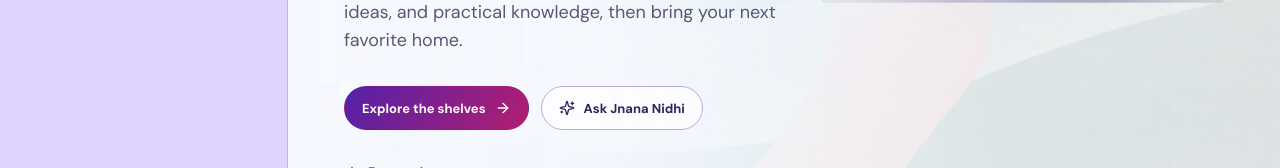
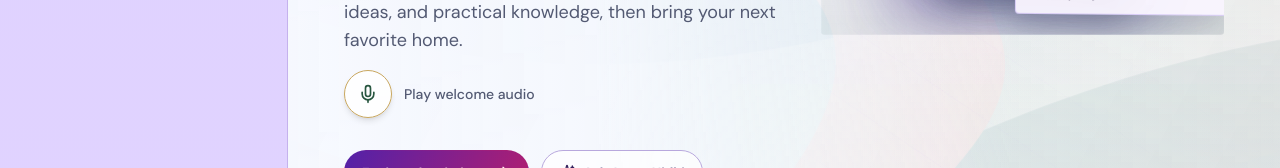
Before and after one commit to basukiran/shoppilot, a React (Vite) app: page / in a window 1280 px wide. Shown: the part 716-884 px from the top of the page. Built offline with nearby package versions, Linux system fonts and the light colour scheme; no server answers.

Commit message:
Add homepage welcome audio control

```diff
--- a/src/lib/language.tsx
+++ b/src/lib/language.tsx
@@ -16,6 +16,8 @@ const KANNADA: Record<string, string> = {
   'Books for Everyone, Rich or Poor, Everyone Deserves the Power of Knowledge.': 'ಪುಸ್ತಕಗಳು ಎಲ್ಲರಿಗಾಗಿ — ಶ್ರೀಮಂತರಾಗಲಿ ಬಡವರಾಗಲಿ, ಜ್ಞಾನದ ಶಕ್ತಿ ಎಲ್ಲರಿಗೂ ಸಿಗಬೇಕು.',
   'A little more wonder, every day': 'ಪ್ರತಿದಿನವೂ ಇನ್ನಷ್ಟು ಅದ್ಭುತ',
   'Thoughtful reads for curious minds. Explore stories, ideas, and practical knowledge, then bring your next favorite home.': 'ಕುತೂಹಲದ ಮನಸ್ಸುಗಳಿಗೆ ಅರ್ಥಪೂರ್ಣ ಓದು. ಕಥೆಗಳು, ಆಲೋಚನೆಗಳು ಮತ್ತು ಉಪಯುಕ್ತ ಜ್ಞಾನವನ್ನು ಅನ್ವೇಷಿಸಿ; ನಿಮ್ಮ ಮುಂದಿನ ಮೆಚ್ಚಿನ ಪುಸ್ತಕವನ್ನು ಮನೆಗೆ ಕೊಂಡೊಯ್ಯಿರಿ.',
+  'Play welcome audio': 'ಸ್ವಾಗತದ ಧ್ವನಿಯನ್ನು ಕೇಳಿ',
+  'Pause welcome audio': 'ಸ್ವಾಗತದ ಧ್ವನಿಯನ್ನು ವಿರಾಮಗೊಳಿಸಿ',
   'Explore the shelves': 'ಪುಸ್ತಕಗಳನ್ನು ಅನ್ವೇಷಿಸಿ',
   'Browse by category': 'ವರ್ಗದ ಪ್ರಕಾರ ನೋಡಿ',
   'Reader-loved': 'ಓದುಗರ ಮೆಚ್ಚಿನವು',
--- a/src/views/BookstoreHomeView.tsx
+++ b/src/views/BookstoreHomeView.tsx
@@ -1,4 +1,4 @@
-import { useEffect, useState, type PointerEvent as ReactPointerEvent } from 'react';
+import { useEffect, useRef, useState, type PointerEvent as ReactPointerEvent } from 'react';
 import {
   ArrowDown,
   ArrowRight,
@@ -9,6 +9,7 @@ import {
   Leaf,
   Library,
   Mail,
+  Mic,
   MessageCircle,
   MapPin,
   ShoppingBag,
@@ -49,6 +50,8 @@ export function BookstoreHomeView({
   const [catalogLoading, setCatalogLoading] = useState(true);
   const [catalogError, setCatalogError] = useState(false);
   const [selectedCategory, setSelectedCategory] = useState('All books');
+  const [welcomeAudioPlaying, setWelcomeAudioPlaying] = useState(false);
+  const welcomeAudioRef = useRef<HTMLAudioElement>(null);
 
   useEffect(() => {
     let active = true;
@@ -130,6 +133,26 @@ export function BookstoreHomeView({
     bookScene?.style.removeProperty('--scene-tilt-y');
   };
 
+  const toggleWelcomeAudio = async () => {
+    const audio = welcomeAudioRef.current;
+    if (!audio) return;
+
+    if (audio.paused) {
+      try {
+        await audio.play();
+        setWelcomeAudioPlaying(true);
+      } catch (error) {
+        console.error('Unable to play the welcome audio:', error);
+        setWelcomeAudioPlaying(false);
+      }
+      return;
+    }
+
+    audio.pause();
+    audio.currentTime = 0;
+    setWelcomeAudioPlaying(false);
+  };
+
   return (
     <div className="bookstore-home">
       <section className="bookstore-hero relative overflow-hidden" onPointerMove={moveStorybookScene} onPointerLeave={resetStorybookScene}>
@@ -193,6 +216,27 @@ export function BookstoreHomeView({
             <p className="mt-5 max-w-xl text-base leading-7 text-[#52665a] sm:text-lg">
               {t('Thoughtful reads for curious minds. Explore stories, ideas, and practical knowledge, then bring your next favorite home.')}
             </p>
+            <div className="mt-4 flex items-center gap-3">
+              <audio
+                ref={welcomeAudioRef}
+                src="/audio/jnana-nidhi-welcome.mpeg"
+                preload="none"
+                onEnded={() => setWelcomeAudioPlaying(false)}
+              />
+              <button
+                type="button"
+                onClick={toggleWelcomeAudio}
+                aria-label={welcomeAudioPlaying ? t('Pause welcome audio') : t('Play welcome audio')}
+                aria-pressed={welcomeAudioPlaying}
+                title={welcomeAudioPlaying ? t('Pause welcome audio') : t('Play welcome audio')}
+                className={`inline-flex h-12 w-12 shrink-0 items-center justify-center rounded-full border border-[#c8a65e] bg-white/90 text-[#285640] shadow-md transition hover:-translate-y-0.5 hover:bg-[#f9f0d7] focus-visible:outline focus-visible:outline-2 focus-visible:outline-offset-2 focus-visible:outline-[#285640] ${welcomeAudioPlaying ? 'ring-4 ring-[#c8a65e]/35' : ''}`}
+              >
+                <Mic className="h-5 w-5" aria-hidden="true" />
+              </button>
+              <span className="text-sm font-medium text-[#52665a]">
+                {t(welcomeAudioPlaying ? 'Pause welcome audio' : 'Play welcome audio')}
+              </span>
+            </div>
             <div className="mt-8 flex flex-wrap items-center gap-3">
               <button
                 type="button"
```
Also changed, not shown: 1 other file (tests, documents, lock files or other folders).
